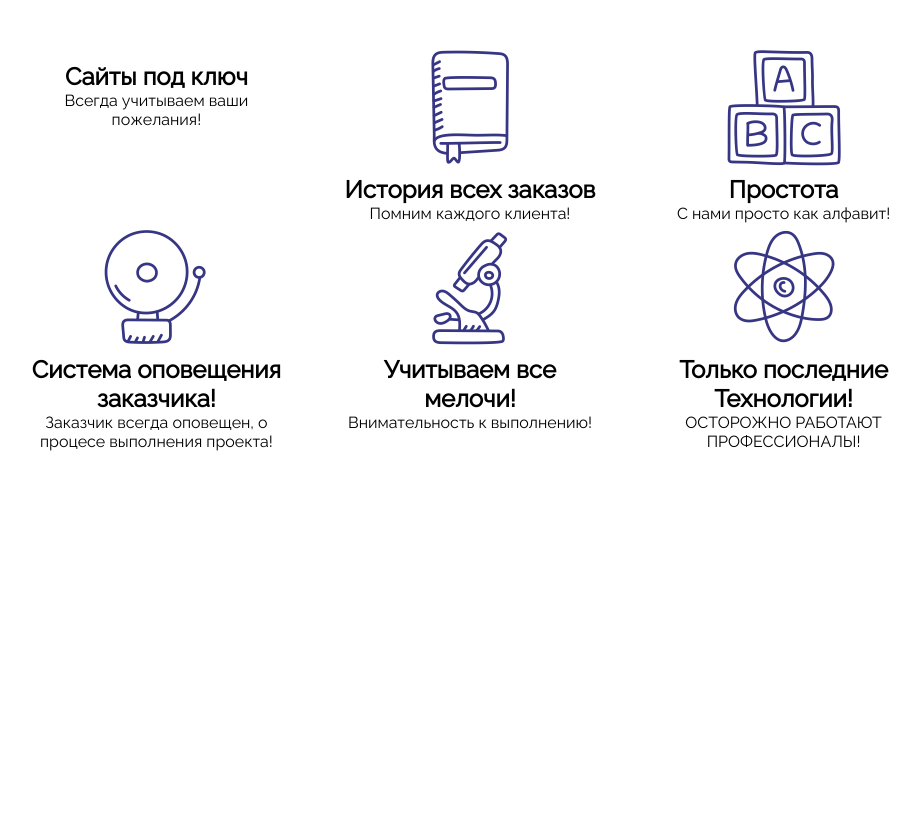
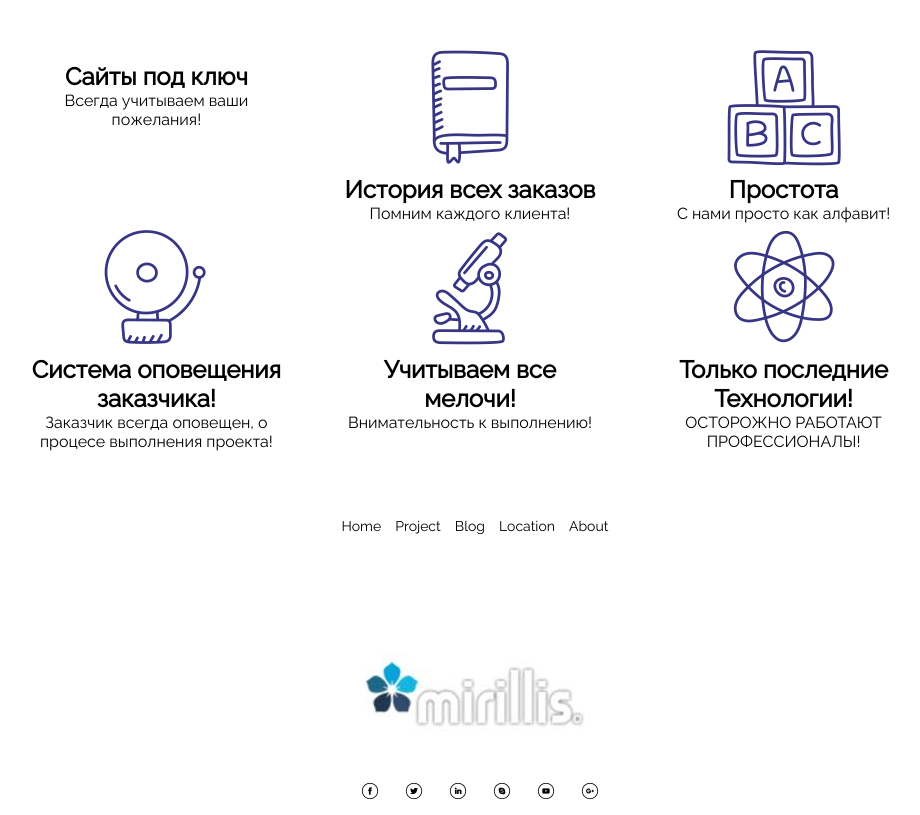
Before and after one commit to AlexandrMasalitin/Project, a plain HTML site: page index.html in a window 1280 px wide. Shown: the part 853-1668 px from the top of the page, without its empty margins (170-1090 px from the left). Before the commit the page ends 1344 px from the top, so only its background shows below. Drawn offline with Linux system fonts and the light colour scheme.

Commit message:
Add footer, social-icon

```diff
--- a/css/style.css
+++ b/css/style.css
@@ -64,6 +64,29 @@ nav{
 .advantages__item{
   width: 30%;
 }
+footer{
+  width: 100%;
+  height: auto;
+  margin: 0 auto;
+  text-align: center;
+  padding-top: 25px;
+}
+footer a{
+  color: black;
+  font-size: 14px;
+  margin-left: 10px;
+}
+footer nav a:hover{
+  border-bottom: 2px solid black;
+}
+.social img{
+  margin-left: 10px;
+  margin-bottom: 10px;
+}
+.social img:hover{
+  background: #494949;
+  border-radius: 50%;
+}
 
 
 
--- a/index.html
+++ b/index.html
@@ -62,7 +62,26 @@
       </div>
   </main>
 
-
+<footer>
+  <nav>
+      <a href="index.html">Home</a>
+      <a href="project.html">Project</a>
+      <a href="blog.html">Blog</a>
+      <a href="location.html">Location</a>
+      <a href="about.html">About</a>
+  </nav>
+  <div class="logo">
+    <a href="index.html"><img src="img/logo.jpg" alt="" class="graficlogo"></a>
+  </div>
+    <div class="social">
+      <a href="#"><img src="img/social/face.png" alt=""></a>
+      <a href="#"><img src="img/social/twit.png" alt=""></a>
+      <a href="#"><img src="img/social/link.png" alt=""></a>
+      <a href="#"><img src="img/social/skyp.png" alt=""></a>
+      <a href="#"><img src="img/social/youtube.png" alt=""></a>
+      <a href="#"><img src="img/social/google+.png" alt=""></a>
+    </div>
+</footer>
 
 <script src="js/main.js"></script>
 </body>
```
Also changed, not shown: img/social/face.png (added), img/social/google+.png (added), img/social/link.png (added), img/social/skyp.png (added), img/social/twit.png (added), img/social/youtube.png (added), 1 other file.
